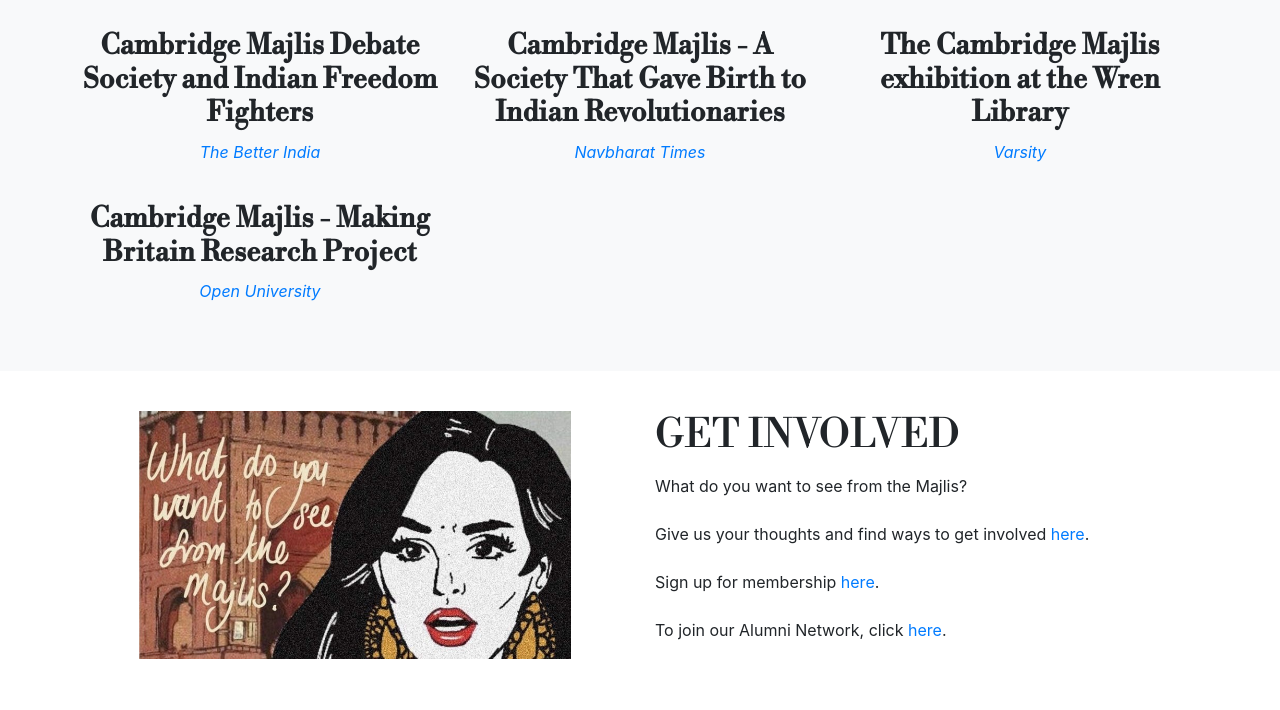
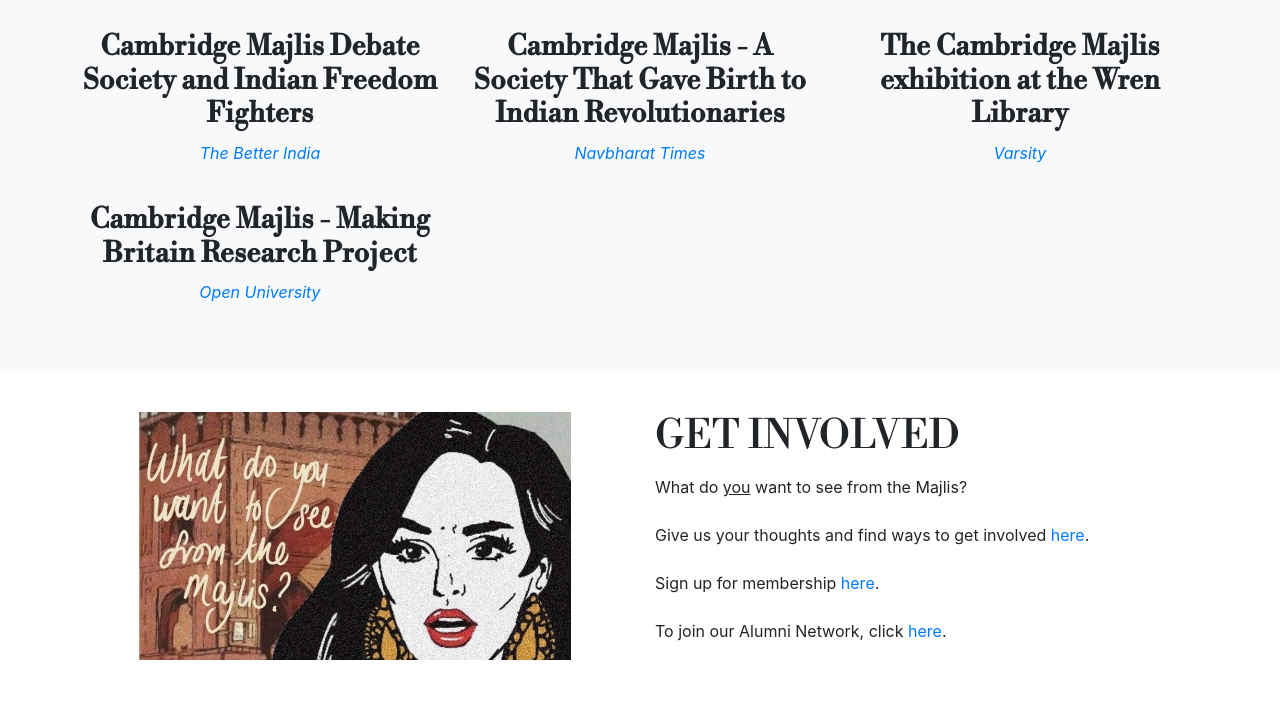
Before and after one commit to aneeqkakroo/cambridgemajlis, a website with bundled scripts: page index.html in a window 1280 px wide. Shown: the part 6882-7592 px from the top of the page. Built offline with nearby package versions, Linux system fonts and the light colour scheme; a script that the page names is missing.

Commit message:
Update index.html

```diff
--- a/index.html
+++ b/index.html
@@ -76,6 +76,7 @@
       </p>
   </div>
       <div class="col-lg-6 text-center">
+        <br>
         <br>
         <br>
         <br>
@@ -345,7 +346,7 @@
       </div>
       <div class="col-lg-6">
         <h2 class="section-heading text-uppercase">Get Involved</h2>
-        What do you want to see from the Majlis?
+        What do <u>you</u> want to see from the Majlis?
         <br><br>
         Give us your thoughts and find ways to get involved <a href="https://linktr.ee/thecambridgemajlis">here</a>.
               <br><br>
```
